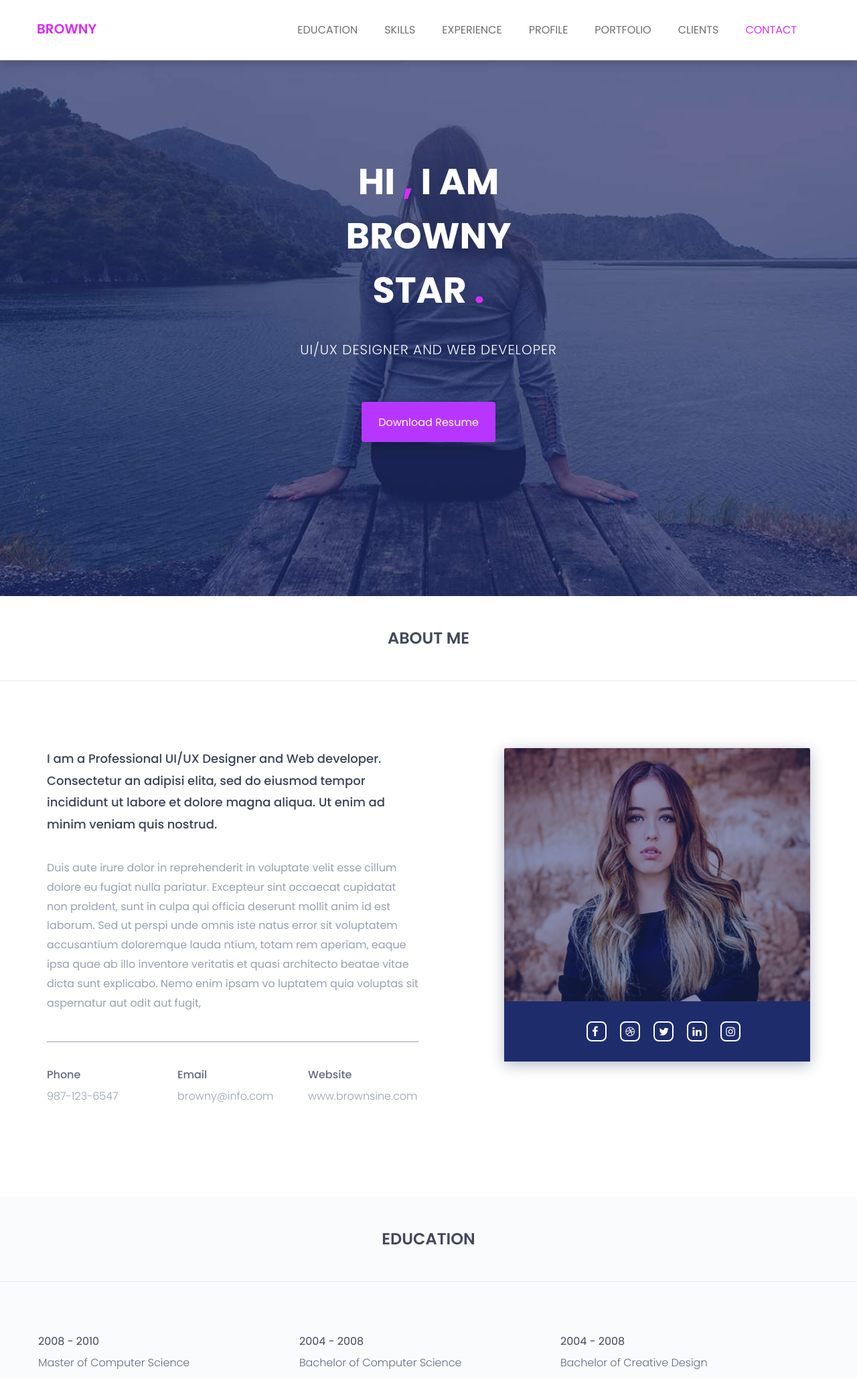
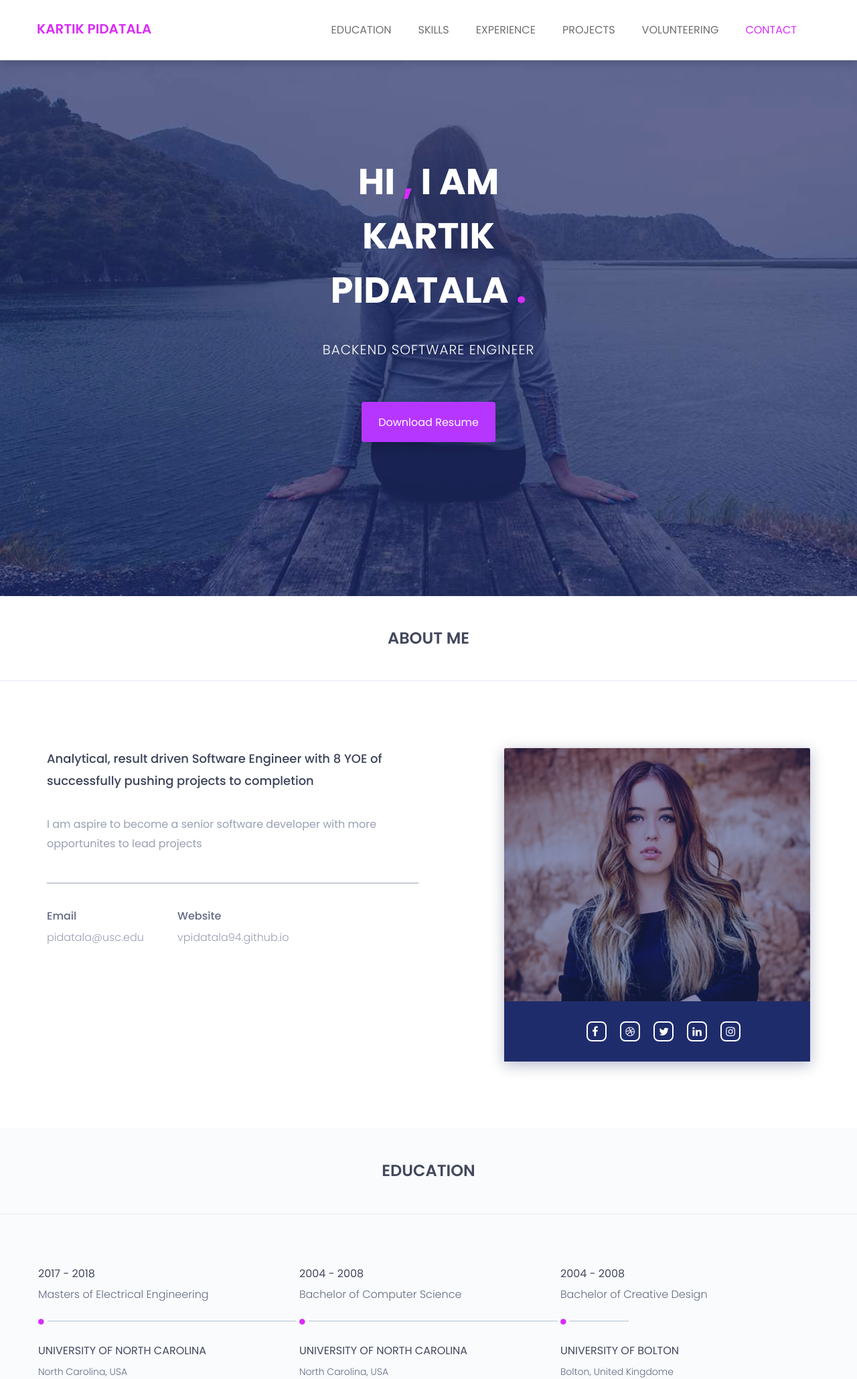
Before and after one commit to vpidatala94/vpidatala94.github.io, a plain HTML site: page index.html in a window 1280 px wide. Shown: the top 2059 px of the page at 67% size. Drawn offline with nearby package versions, Linux system fonts and the light colour scheme.

Commit message:
fix(html)

```diff
--- a/index.html
+++ b/index.html
@@ -12,7 +12,7 @@
 		<link href="https://fonts.googleapis.com/css?family=Poppins:100,200,300,400,500,600,700,800,900&amp;subset=devanagari,latin-ext" rel="stylesheet">
 
         <!-- title of site -->
-        <title>Browny</title>
+        <title>Kartik Pidatala</title>
 
         <!-- For favicon png -->
 		<link rel="shortcut icon" type="image/icon" href="assets/logo/favicon.png"/>
@@ -70,7 +70,7 @@
 			                <button type="button" class="navbar-toggle" data-toggle="collapse" data-target="#navbar-menu">
 			                    <i class="fa fa-bars"></i>
 			                </button>
-			                <a class="navbar-brand" href="index.html">browny</a>
+			                <a class="navbar-brand" href="index.html">Kartik Pidatala</a>
 			            </div><!--/.navbar-header-->
 			            <!-- End Header Navigation -->
 
@@ -81,9 +81,8 @@
 			                    <li class=" smooth-menu"><a href="#education">education</a></li>
 			                    <li class="smooth-menu"><a href="#skills">skills</a></li>
 			                    <li class="smooth-menu"><a href="#experience">experience</a></li>
-			                    <li class="smooth-menu"><a href="#profiles">profile</a></li>
-			                    <li class="smooth-menu"><a href="#portfolio">portfolio</a></li>
-			                    <li class="smooth-menu"><a href="#clients">clients</a></li>
+			                    <li class="smooth-menu"><a href="#profiles">projects</a></li>
+			                    <li class="smooth-menu"><a href="#clients">volunteering</a></li>
 			                    <li class="smooth-menu"><a href="#contact">contact</a></li>
 			                </ul><!--/.nav -->
 			            </div><!-- /.navbar-collapse -->
@@ -103,8 +102,8 @@
 				<div class="row">
 					<div class="col-md-12 text-center">
 						<div class="header-text">
-							<h2>hi <span>,</span> i am <br> browny <br> star <span>.</span>   </h2>
-							<p>ui/ux designer and web developer</p>
+							<h2>hi <span>,</span> i am <br> Kartik <br> Pidatala <span>.</span>   </h2>
+							<p>backend software engineer</p>
 							<a href="assets/download/browney.txt" download>download resume</a>
 						</div><!--/.header-text-->
 					</div><!--/.col-->
@@ -125,28 +124,22 @@
 						<div class="col-sm-6">
 							<div class="single-about-txt">
 								<h3>
-									I am a Professional UI/UX Designer and Web developer. Consectetur an adipisi elita, sed do eiusmod tempor incididunt ut labore et dolore magna aliqua. Ut enim ad minim veniam quis nostrud.
+									Analytical, result driven Software Engineer with 8 YOE of successfully pushing projects to completion
 								</h3>
 								<p>
-									Duis aute irure dolor in reprehenderit in voluptate velit esse cillum dolore eu fugiat nulla pariatur. Excepteur sint occaecat cupidatat non proident, sunt in culpa qui officia deserunt mollit anim id est laborum. Sed ut perspi unde omnis iste natus error sit voluptatem accusantium doloremque lauda ntium, totam rem aperiam, eaque ipsa quae ab illo inventore veritatis et quasi architecto beatae vitae dicta sunt explicabo. Nemo enim ipsam vo luptatem quia voluptas sit aspernatur aut odit aut fugit,
+									I am aspire to become a senior software developer with more opportunites to lead projects
 								</p>
 								<div class="row">
 									<div class="col-sm-4">
 										<div class="single-about-add-info">
-											<h3>phone</h3>
-											<p>987-123-6547</p>
-										</div>
-									</div>
-									<div class="col-sm-4">
-										<div class="single-about-add-info">
 											<h3>email</h3>
-											<p>browny@info.com</p>
+											<p>pidatala@usc.edu</p>
 										</div>
 									</div>
 									<div class="col-sm-4">
 										<div class="single-about-add-info">
 											<h3>website</h3>
-											<p>www.brownsine.com</p>
+											<p>vpidatala94.github.io</p>
 										</div>
 									</div>
 								</div>
@@ -209,8 +202,8 @@
 						<div class="col-sm-4">
 							<div class="single-horizontal-timeline">
 								<div class="experience-time">
-									<h2>2008 - 2010</h2>
-									<h3>master <span>of </span> computer science</h3>
+									<h2>2017 - 2018</h2>
+									<h3>masters <span>of </span> electrical engineering</h3>
 								</div><!--/.experience-time-->
 								<div class="timeline-horizontal-border">
 									<i class="fa fa-circle" aria-hidden="true"></i>
```
